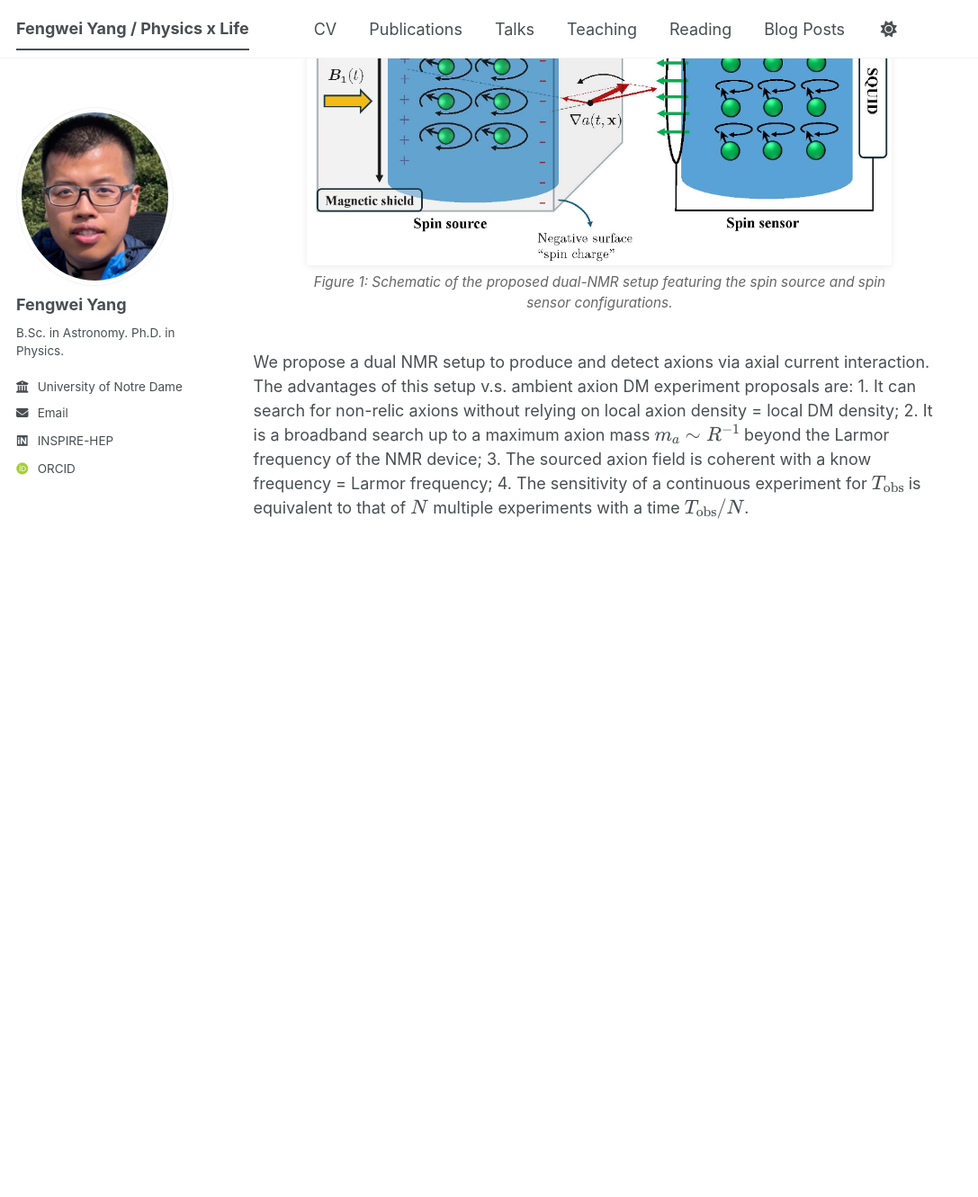
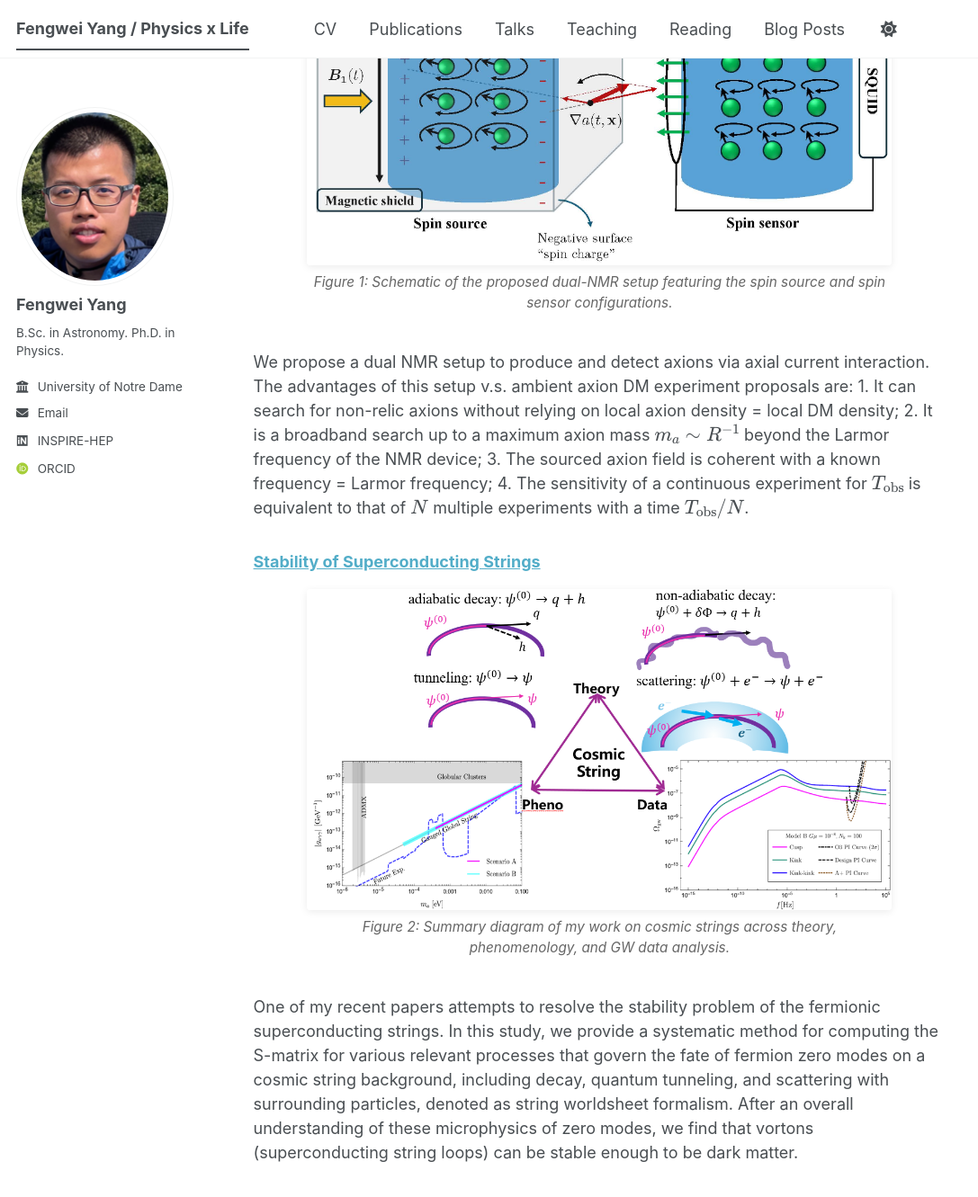
Before and after one commit to F-W-Yang/F-W-Yang.github.io, a Jekyll site: the page built from _pages/about.md, in a window 1280 px wide and 1400 px high, scrolled down 416 px. Shown: the top 1331 px of the window at 90% size, without its empty margins (0-1087 px from the left). Built offline with Jekyll 4.4.1, drawn with Linux system fonts in a browser that asks for light colours; some web fonts are replaced; a script bundle is joined from its source files by our own code; library files that are not in the unit come from our copies; formulas are drawn with MathJax 3; before the commit the page ends 1098 px from its top, so only the background shows below that.

Commit message:
Enhance about page with superconducting strings section
Added a new section discussing the stability of superconducting strings and included a link to a related paper.

```diff
--- a/_pages/about.md
+++ b/_pages/about.md
@@ -23,4 +23,15 @@ This is Dr. Fengwei Yang's research website (To be updated...)
   </div>
 </div>
 
-We propose a dual NMR setup to produce and detect axions via axial current interaction. The advantages of this setup v.s. ambient axion DM experiment proposals are: 1. It can search for non-relic axions without relying on local axion density = local DM density; 2. It is a broadband search up to a maximum axion mass $$m_a\sim R^{-1}$$ beyond the Larmor frequency of the NMR device; 3. The sourced axion field is coherent with a know frequency = Larmor frequency; 4. The sensitivity of a continuous experiment for $$T_{\rm obs}$$ is equivalent to that of $$N$$ multiple experiments with a time $$T_{\rm obs}/N$$.
+We propose a dual NMR setup to produce and detect axions via axial current interaction. The advantages of this setup v.s. ambient axion DM experiment proposals are: 1. It can search for non-relic axions without relying on local axion density = local DM density; 2. It is a broadband search up to a maximum axion mass $$m_a\sim R^{-1}$$ beyond the Larmor frequency of the NMR device; 3. The sourced axion field is coherent with a known frequency = Larmor frequency; 4. The sensitivity of a continuous experiment for $$T_{\rm obs}$$ is equivalent to that of $$N$$ multiple experiments with a time $$T_{\rm obs}/N$$.
+
+<div style="margin-bottom: 40px;">
+  <h3><a href="https://arxiv.org/abs/2412.12259">Stability of Superconducting Strings</a></h3>
+
+  <div style="width: 100%; max-width: 650px; margin: 20px auto; text-align: center;">
+    <img src="/images/cosmic_strings_studies.png" alt="Cosmic String Studies" style="width: 100%; border-radius: 4px; box-shadow: 0 2px 8px rgba(0,0,0,0.08);">
+    <em style="display: block; font-size: 0.85em; color: #666; margin-top: 8px;">Figure 2: Summary diagram of my work on cosmic strings across theory, phenomenology, and GW data analysis.</em>
+  </div>
+</div>
+
+One of my recent papers attempts to resolve the stability problem of the fermionic superconducting strings. In this study, we provide a systematic method for computing the S-matrix for various relevant processes that govern the fate of fermion zero modes on a cosmic string background, including decay, quantum tunneling, and scattering with surrounding particles, denoted as string worldsheet formalism. After an overall understanding of these microphysics of zero modes, we find that vortons (superconducting string loops) can be stable enough to be dark matter.
```
